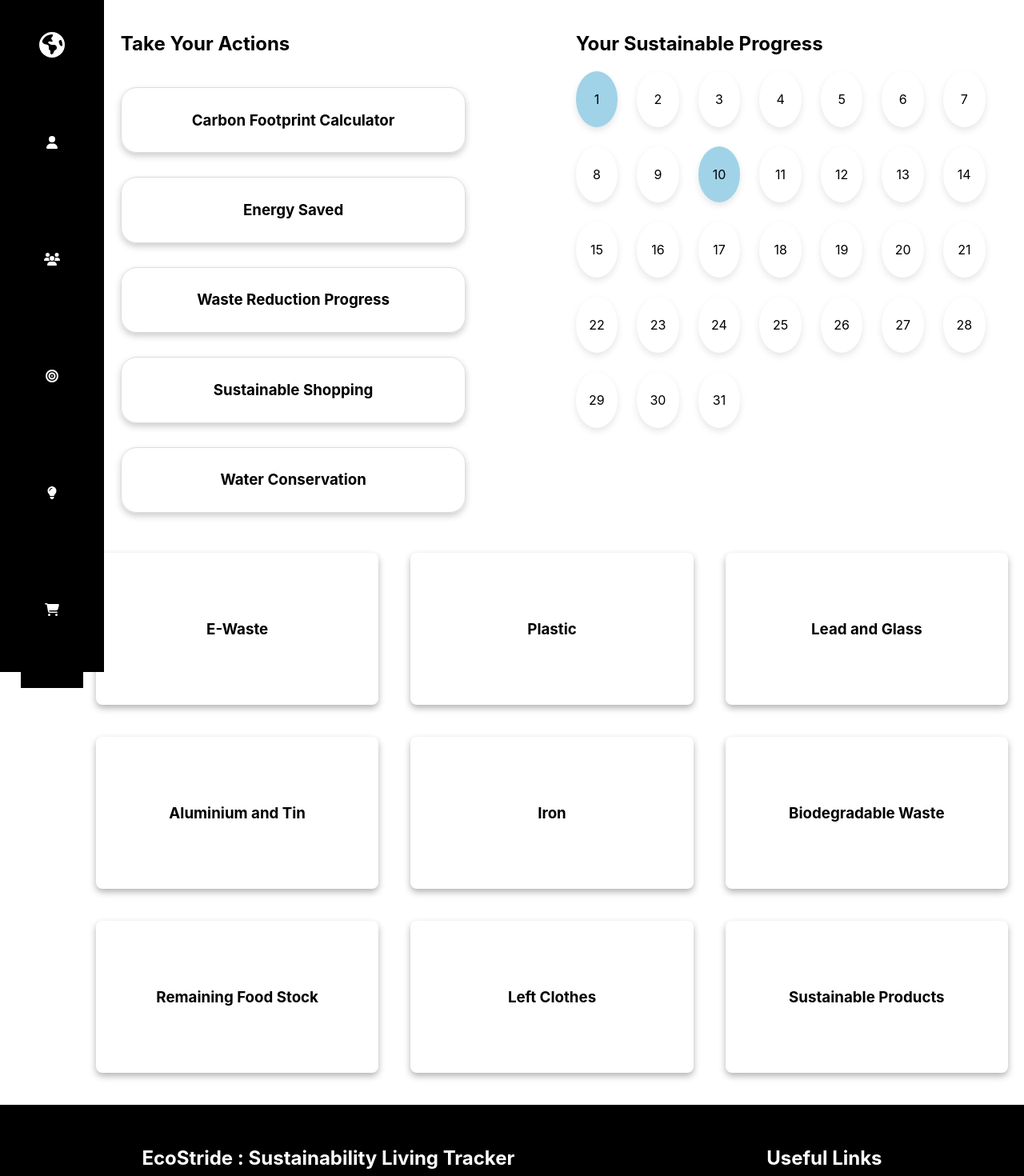
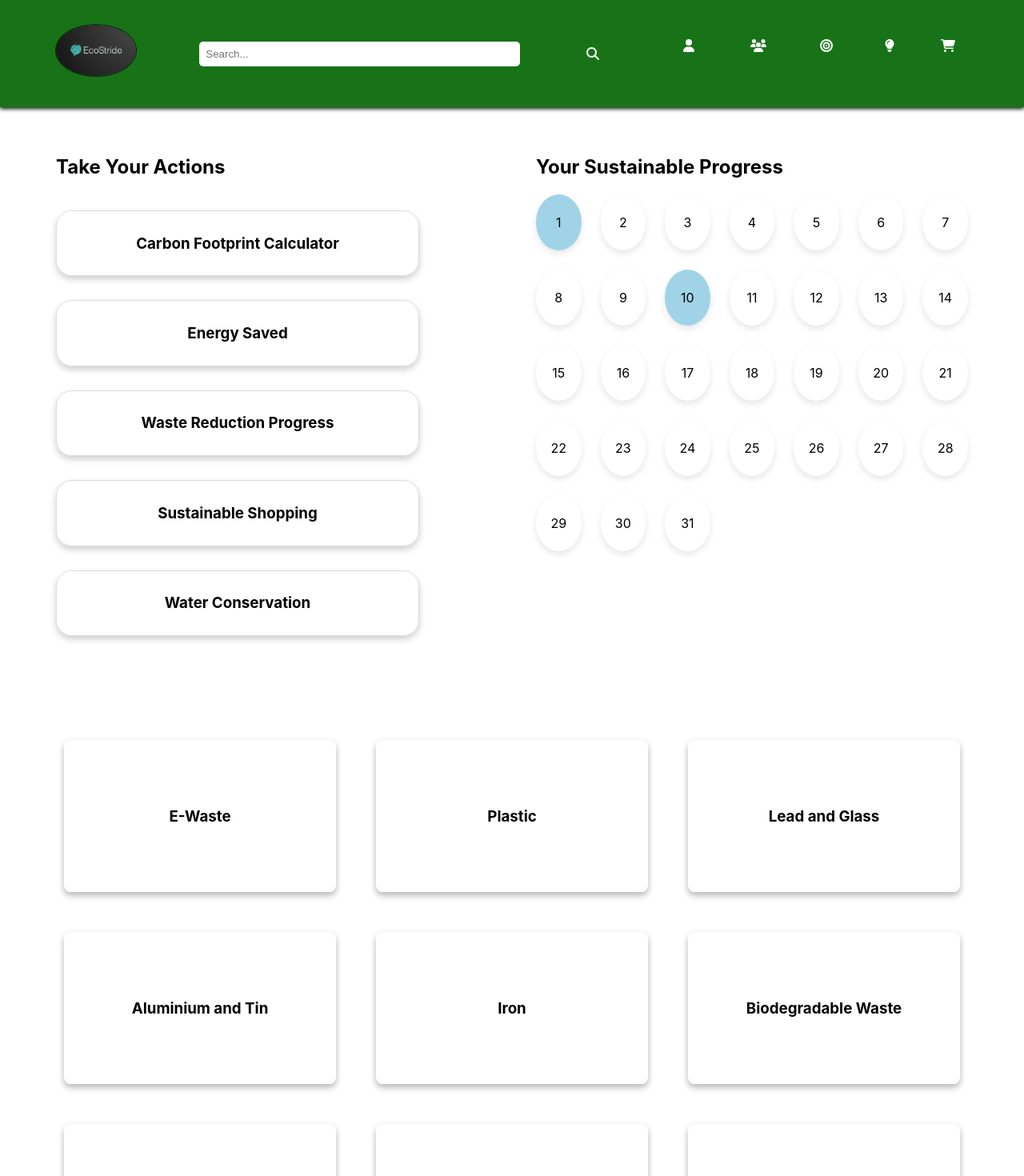
Before and after one commit to shubhusion/Ecostride, a React (Create React App) app in the folder front/: page / in a window 1280 px wide. Shown: the top 1470 px of the page at 80% size. Built offline with nearby package versions, Linux system fonts and the light colour scheme.

Commit message:
header started and sidebar made hidden for now

```diff
--- a/front/src/App.js
+++ b/front/src/App.js
@@ -5,7 +5,6 @@ import Home from './components/Home';
 function App() {
   return (
     <div className="app-container">
-      <Sidebar />
       <Home />
     </div>
   );
--- a/front/src/components/Home.jsx
+++ b/front/src/components/Home.jsx
@@ -1,20 +1,18 @@
 // home.jsx or app.jsx
 import React from 'react';
 import Calendar from './Calendar';
-import Sidebar from './Sidebar';
 import ActionSections from './Action';
 import Market from './market';
 import Footer from './footer';
+import Header from './header';
 
 import './home.css'; // Add this import for your main styling
 
 const Home = () => {
   return (
     <>
+      <Header />
       <div className="main-container">
-        <div className="sidebar">
-          <Sidebar />
-        </div>
         <div className="content-container">
           <div className="sections-container">
             <ActionSections />
--- a/front/src/components/footer.css
+++ b/front/src/components/footer.css
@@ -1,9 +1,13 @@
 footer {
-    width: 100%;
+  position: relative;
+  bottom: 0;
+  width: 100%;
+  z-index: 1000;
+  margin-top: 80px;
   }
 
   .footer-container {
-    background: #000000;
+    background: rgb(24, 115, 24);
     color: #fff;
     padding: 20px;
   }
--- /dev/null
+++ b/front/src/components/header.css
@@ -0,0 +1,67 @@
+/* header.css */
+
+.header {
+    background: rgb(24, 115, 24);
+    color: #fff;
+    padding: 20px;
+    box-shadow: 0 2px 5px rgb(1, 16, 1);
+  }
+
+  .header-container {
+    display: flex;
+    justify-content: space-around;
+    align-items: center;
+    max-width: 100%;
+    margin: 10px;
+  }
+
+  .header-logo {
+    font-size: 2rem;
+  }
+
+  .header-logo img {
+    max-height: 64px;
+    border-radius: 50%;
+    border: 1px solid rgb(7, 39, 7);
+  }
+
+  .header-search {
+    display: flex;
+    align-items: center;
+    flex-grow: 0.4;
+  }
+
+  .header-logo {
+
+  }
+
+  .header-search input {
+    padding: 8px;
+    margin-right: 5px;
+    border: none;
+    border-radius: 5px;
+    width: 100%;
+  }
+
+  .header-options {
+    display: flex;
+  }
+
+  .header-option {
+    margin: 0 10px;
+    cursor: pointer;
+    color: white;
+    transition: color 0.3s ease;
+    display: flex;
+    flex-direction: column;
+    align-items: center;
+  }
+
+  .header-option span {
+    opacity: 0;
+    transition: opacity 0.4s ease;
+  }
+
+  .header-option:hover span {
+    opacity: 1;
+  }
--- /dev/null
+++ b/front/src/components/header.jsx
@@ -0,0 +1,42 @@
+// Header.jsx
+import React from 'react';
+import { FontAwesomeIcon } from '@fortawesome/react-fontawesome';
+import { faUser, faUsers, faBullseye, faLightbulb, faShoppingCart, faSearch, faEarth } from '@fortawesome/free-solid-svg-icons';
+import './header.css';
+
+const Header = () => {
+  const headerOptions = [
+    { icon: faUser, title: 'Profile' },
+    { icon: faUsers, title: 'Community' },
+    { icon: faBullseye, title: 'Goals' },
+    { icon: faLightbulb, title: 'Feedback' },
+    { icon: faShoppingCart, title: 'Cart' },
+  ];
+
+  return (
+    <header className="header">
+      <div className="header-container">
+        <div className="header-logo">
+          <img src="./images/logo.png">
+          </img>
+        </div>
+        <div className="header-search">
+          <input type="text" placeholder="Search..." />
+        </div>
+        <div classname="header-icon">
+           <FontAwesomeIcon icon={faSearch} />
+        </div>
+        <div className="header-options">
+          {headerOptions.map((option, index) => (
+            <div key={index} className="header-option">
+              <FontAwesomeIcon icon={option.icon} />
+              <span>{option.title}</span>
+            </div>
+          ))}
+        </div>
+      </div>
+    </header>
+  );
+};
+
+export default Header;
--- a/front/src/components/home.css
+++ b/front/src/components/home.css
@@ -17,7 +17,7 @@ body {
     justify-content: space-between;
     padding: 20px;
     transition: width 0.3s ease; /* Add smooth transition effect */
-    position: fixed;
+    position:fixed;
     height: 100%;
     overflow-y: auto; /* Add scrollbar when needed */
   }
@@ -27,9 +27,9 @@ body {
   }
 
   .content-container {
-    width: 92%; /* Adjust as needed */
-    padding: 20px;
-    margin-left: 8%; /* Adjust margin to accommodate the sidebar */
+    width: 100%; /* Adjust as needed */
+    padding: 20px; /* Adjust margin to accommodate the sidebar */
+    margin: 20px;
   }
 
   .sections-container {
--- a/front/src/components/market.css
+++ b/front/src/components/market.css
@@ -3,11 +3,8 @@
     display: grid;
     grid-template-columns: repeat(3, 1fr);
     grid-template-rows: repeat(3, 1fr);
-    gap: 40px;
-    margin-top: 20px;
-    margin-left: 120px;
-    margin-right: 20px;
-    margin-bottom: 40px;
+    gap: 50px;
+    margin: 80px;
   }
 
   .market-card {
```
Also changed, not shown: front/public/images/logo.png (added), front/public/images/logo2.png (added), front/src/components/sidebar.css (indentation only).
